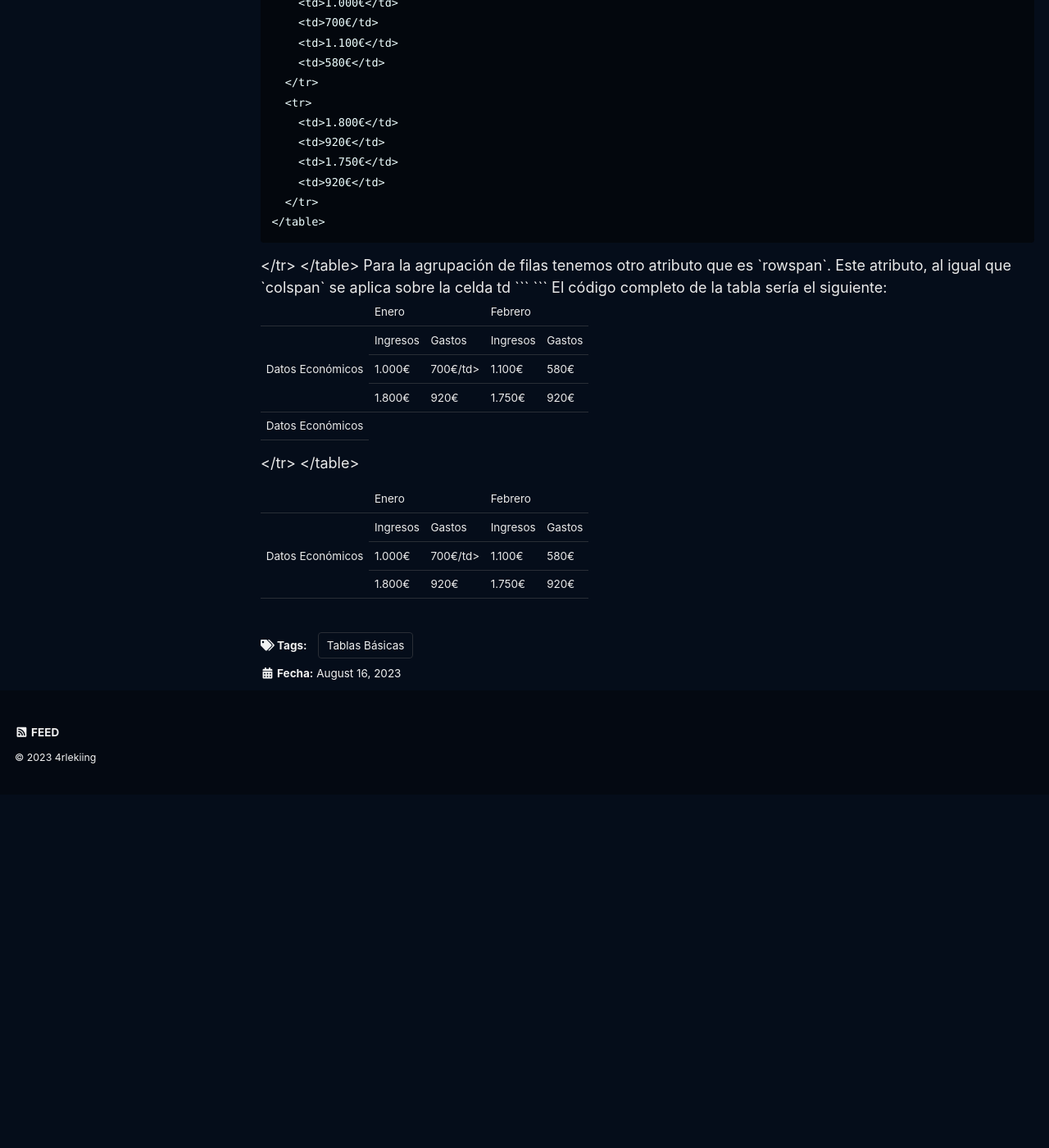
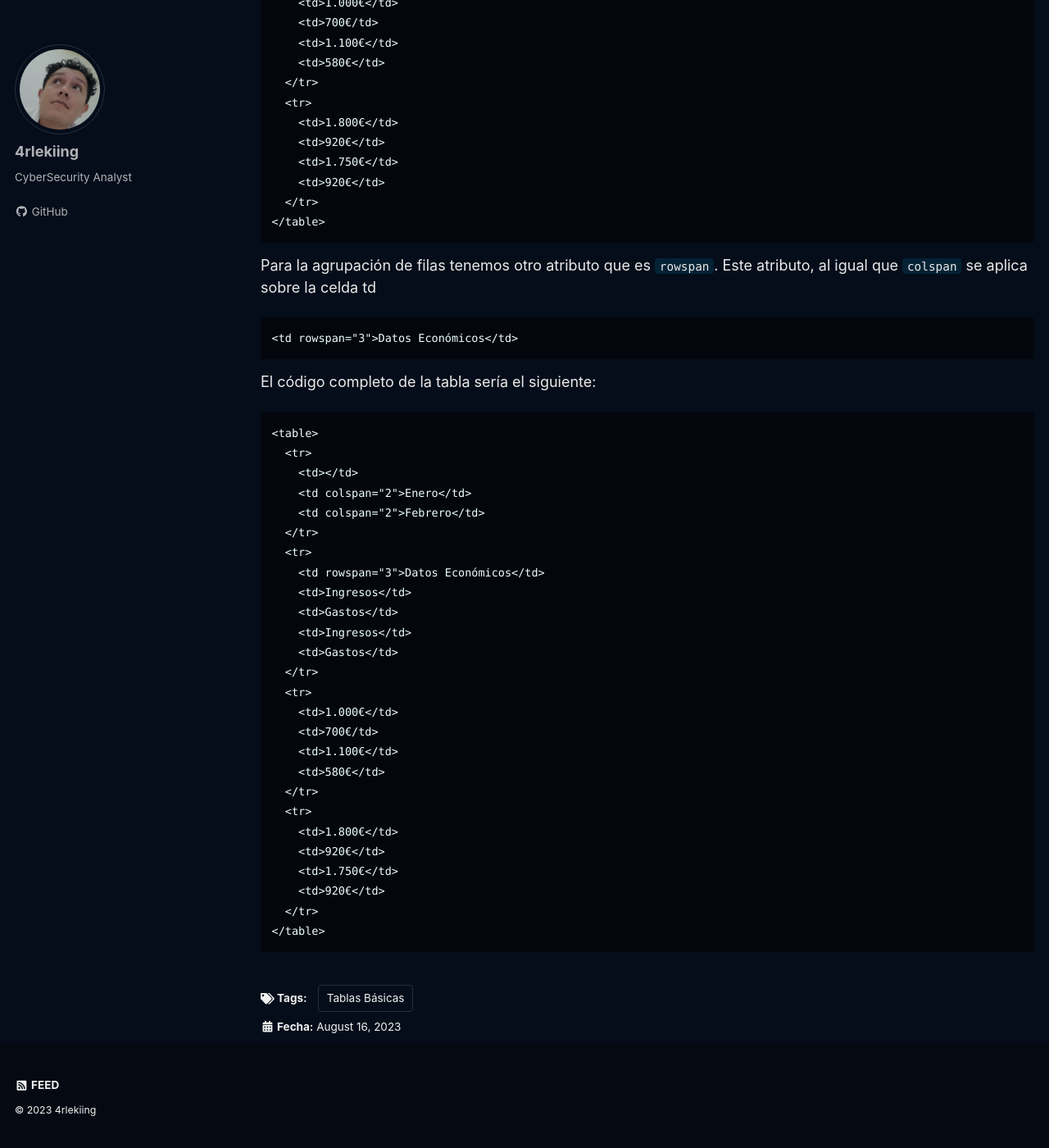
Before and after one commit to 4rleking/HTML.github.io, a Jekyll site: the page built from _posts/2023-08-16-Tablas_Basicas.md, in a window 1280 px wide and 1400 px high, scrolled down 5826 px. Shown: the whole window at 82% size. Built offline with Jekyll 4.4.1, drawn with Linux system fonts in a browser that asks for light colours; cached includes are drawn as plain includes; a script that is not in the unit is left out; before the commit the page ends 6795 px from its top, so only the background shows below that.

Commit message:
Update 2023-08-16-Tablas_Basicas.md

````diff
--- a/_posts/2023-08-16-Tablas_Basicas.md
+++ b/_posts/2023-08-16-Tablas_Basicas.md
@@ -263,6 +263,15 @@
 </table>
 ```
 
+Para la agrupación de filas tenemos otro atributo que es `rowspan`. Este atributo, al igual que `colspan` se aplica sobre la celda td
+
+```text
+<td rowspan="3">Datos Económicos</td>
+```
+
+El código completo de la tabla sería el siguiente:
+
+```text
 <table>
   <tr>
     <td></td>
@@ -289,38 +298,4 @@
     <td>920€</td>
   </tr>
 </table>
-
-Para la agrupación de filas tenemos otro atributo que es `rowspan`. Este atributo, al igual que `colspan` se aplica sobre la celda td
-
 ```
-<td rowspan="3">Datos Económicos</td>
-```
-
-El código completo de la tabla sería el siguiente:
-
-<table>
-  <tr>
-    <td></td>
-    <td colspan="2">Enero</td>
-    <td colspan="2">Febrero</td>
-  </tr>
-  <tr>
-    <td rowspan="3">Datos Económicos</td>
-    <td>Ingresos</td>
-    <td>Gastos</td>
-    <td>Ingresos</td>
-    <td>Gastos</td>
-  </tr>
-  <tr>
-    <td>1.000€</td>
-    <td>700€/td>
-    <td>1.100€</td>
-    <td>580€</td>
-  </tr>
-  <tr>
-    <td>1.800€</td>
-    <td>920€</td>
-    <td>1.750€</td>
-    <td>920€</td>
-  </tr>
-</table>
````
